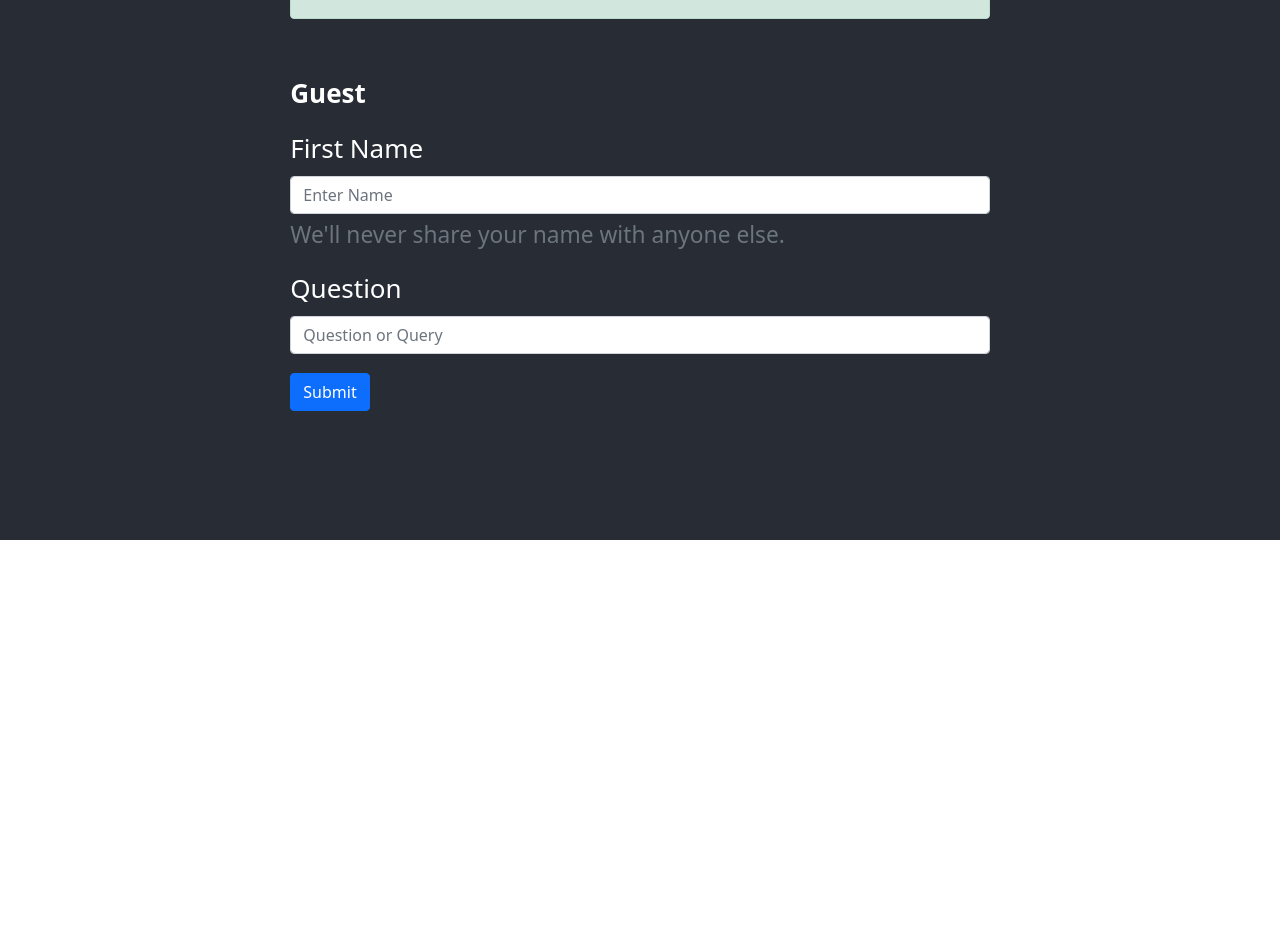
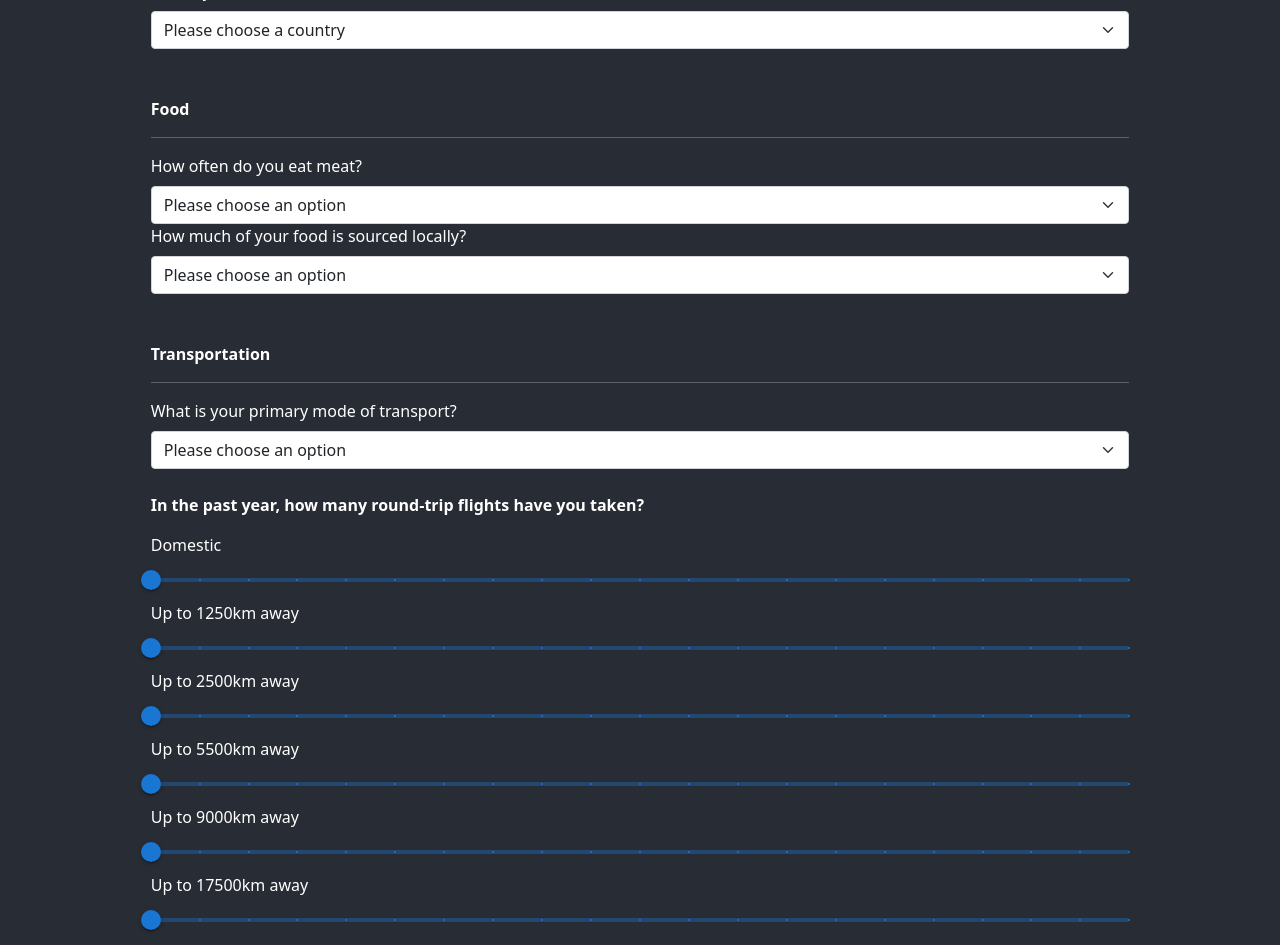
Before and after one commit to 71xn/futuristfest, a React (Create React App) app: page / in a window 1280 px wide. Shown: the part 260-1205 px from the top of the page. Before the commit the page ends 800 px from the top, so only its background shows below. Built offline with nearby package versions, Linux system fonts and the light colour scheme.

Commit message:
finished form and score meter etc.

```diff
--- a/package.json
+++ b/package.json
@@ -5,7 +5,7 @@
   "dependencies": {
     "@emotion/react": "^11.4.1",
     "@emotion/styled": "^11.3.0",
-    "@mui/material": "^5.0.1",
+    "@mui/material": "^5.0.2",
     "@testing-library/jest-dom": "^5.14.1",
     "@testing-library/react": "^11.2.7",
     "@testing-library/user-event": "^12.8.3",
@@ -13,7 +13,7 @@
     "react": "^17.0.2",
     "react-bootstrap": "^2.0.0-beta.6",
     "react-dom": "^17.0.2",
-    "react-hook-form": "^7.16.0",
+    "react-hook-form": "^7.17.1",
     "react-router-dom": "^5.3.0",
     "react-scripts": "4.0.3",
     "web-vitals": "^1.1.2"
--- /dev/null
+++ b/src/components/EnvForm.js
@@ -0,0 +1,263 @@
+import React, { useState } from "react";
+import { useForm } from "react-hook-form";
+import { Form, Button, FloatingLabel, ThemeProvider } from "react-bootstrap";
+import Slider from "@mui/material/Slider";
+import "bootstrap/dist/css/bootstrap.min.css";
+import StatusBar from "./StatusBar";
+
+export default function EnvForm() {
+	const [check, setCheck] = useState(false);
+	const [footprint, setFootprint] = useState(0.1);
+
+	const {
+		register,
+		handleSubmit,
+		formState: { errors },
+	} = useForm();
+
+	const onSubmit = async (data) => {
+		console.log(data);
+		const apiURL =
+			"https://futuristfest.herokuapp.com//env-data/?" +
+			"house2=" +
+			data.House2;
+		const request = await fetch(apiURL);
+		const apiData = await request.json();
+		console.log(apiData);
+		setFootprint(apiData.footprintScore);
+	};
+	console.log(errors);
+
+	return (
+		<div>
+			<br />
+			<br />
+			<br />
+			<b>
+				{" "}
+				<u>Carbon Footprint Calculator</u>
+			</b>
+			<hr />
+
+			<Form onSubmit={handleSubmit(onSubmit)}>
+				<Form.Group className="mb-3" controlId="formBasicEmail">
+					<Form.Label>First Name</Form.Label>
+					<Form.Control
+						type="text"
+						placeholder="Enter Name"
+						{...register("Name", { required: true })}
+					/>
+					<Form.Text className="text-muted">
+						We'll never share your data with anyone else.
+					</Form.Text>
+				</Form.Group>
+				<Form.Label>Country</Form.Label>
+				<Form.Select
+					aria-label="Floating label select example"
+					{...register("Country", { required: true })}
+				>
+					<option>Please choose a country</option>
+					<option value="UK">UK</option>
+					<option value="USA">USA</option>
+					<option value="Australia">Australia</option>
+				</Form.Select>
+				<br />
+				<br />
+				<b> Food </b>
+				<hr />
+				<Form.Label>How often do you eat meat?</Form.Label>
+				<Form.Select {...register("Food1", { required: true })}>
+					<option>Please choose an option </option>
+					<option value="1">Once per meal</option>
+					<option value="2">Once per day</option>
+					<option value="3">A couple of times per week</option>
+					<option value="4">Once per week</option>
+					<option value="5">Pescytarian</option>
+					<option value="6">Vegetarian</option>
+				</Form.Select>
+				<Form.Label>How much of your food is sourced locally?</Form.Label>
+				<Form.Select {...register("Food2", { required: true })}>
+					<option>Please choose an option </option>
+					<option value="0">None</option>
+					<option value="1">10 - 30%</option>
+					<option value="2">30 - 60%</option>
+					<option value="3">60 - 80%</option>
+					<option value="4">80 - 100%</option>
+				</Form.Select>
+
+				<br />
+				<br />
+				<b> Transportation </b>
+				<hr />
+				<Form.Label>What is your primary mode of transport?</Form.Label>
+				<Form.Select {...register("Transport1", { required: true })}>
+					<option>Please choose an option </option>
+					<option value="1">Foot / Bike</option>
+					<option value="2">Motorbike / Moped</option>
+					<option value="3">Car / Other personal vehicle</option>
+					<option value="4">Private Helicopter</option>
+					<option value="5">Public Transport</option>
+				</Form.Select>
+				<br />
+				<p>
+					<b>In the past year, how many round-trip flights have you taken?</b>
+				</p>
+				<Form.Label>Domestic</Form.Label>
+				<Slider
+					defaultValue={0}
+					min={0}
+					max={20}
+					step={1}
+					marks
+					aria-label="default"
+					valueLabelDisplay="auto"
+					{...register("Flights1", { required: false })}
+				/>
+				<Form.Label>Up to 1250km away</Form.Label>
+				<Slider
+					defaultValue={0}
+					min={0}
+					max={20}
+					step={1}
+					marks
+					aria-label="default"
+					valueLabelDisplay="auto"
+					{...register("Flights2", { required: false })}
+				/>
+
+				<Form.Label>Up to 2500km away</Form.Label>
+				<Slider
+					defaultValue={0}
+					min={0}
+					max={20}
+					step={1}
+					marks
+					aria-label="default"
+					valueLabelDisplay="auto"
+					{...register("Flights3", { required: false })}
+				/>
+				<Form.Label>Up to 5500km away</Form.Label>
+				<Slider
+					defaultValue={0}
+					min={0}
+					max={20}
+					step={1}
+					marks
+					aria-label="default"
+					valueLabelDisplay="auto"
+					{...register("Flights4", { required: false })}
+				/>
+				<Form.Label>Up to 9000km away</Form.Label>
+				<Slider
+					defaultValue={0}
+					min={0}
+					max={20}
+					step={1}
+					marks
+					aria-label="default"
+					valueLabelDisplay="auto"
+					{...register("Flights5", { required: false })}
+				/>
+				<Form.Label>Up to 17500km away</Form.Label>
+				<Slider
+					defaultValue={0}
+					min={0}
+					max={20}
+					step={1}
+					marks
+					aria-label="default"
+					valueLabelDisplay="auto"
+					{...register("Flights6", { required: false })}
+				/>
+				<Form.Label>Up to 17500km away</Form.Label>
+				<br />
+				<br />
+				<Form.Check
+					label="Do you own a private jet?"
+					{...register("Flights7", { required: false })}
+				/>
+
+				<br />
+				<br />
+				<b> Household </b>
+				<hr />
+				<Form.Label>What type of house do you live in?</Form.Label>
+				<Form.Select {...register("House1", { required: false })}>
+					<option>Please choose an option </option>
+					<option value="1">Detached/Single-family home</option>
+					<option value="2">Semi-detached home</option>
+					<option value="3">Low-occupancy apartments</option>
+					<option value="4">High-occupancy apartments</option>
+				</Form.Select>
+
+				<br />
+				<Form.Label>What percentage of your energy mix is green?</Form.Label>
+				{check === false ? (
+					<Slider
+						defaultValue={0}
+						min={0}
+						max={100}
+						step={5}
+						marks
+						aria-label="default"
+						valueLabelDisplay="auto"
+						{...register("House2", { required: false })}
+					/>
+				) : (
+					<Slider
+						defaultValue={0}
+						min={0}
+						max={100}
+						step={5}
+						marks
+						aria-label="default"
+						valueLabelDisplay="auto"
+						disabled
+					/>
+				)}
+				<Form.Check
+					label="Do not know?"
+					checked={check}
+					onChange={(e) => {
+						setCheck(e.target.checked);
+					}}
+				/>
+
+				<br />
+				<Form.Label>
+					To what extent is your home equipped with energy-saving improvements?
+					e.g. Smart Meters, Efficient Boilers etc.
+				</Form.Label>
+				<Form.Select {...register("House3", { required: false })}>
+					<option>Please choose the statement that fits the best</option>
+					<option value="1">
+						I have many energy-saving improvements in my home
+					</option>
+					<option value="2">
+						I have a couple of energy-saving improvements in my home
+					</option>
+					<option value="3">
+						I have no energy-saving improvements in my home
+					</option>
+					<option value="0">Do not know</option>
+				</Form.Select>
+
+				<br />
+				<br />
+				<Button variant="primary" type="submit">
+					Submit
+				</Button>
+				<br />
+				<br />
+				<br />
+			</Form>
+			<div>
+				<p>Your carbon footprint score is . . .</p>
+				<StatusBar value={footprint} />
+			</div>
+			<br />
+			<br />
+			<br />
+		</div>
+	);
+}
--- /dev/null
+++ b/src/components/StatusBar.js
@@ -0,0 +1,26 @@
+import React from "react";
+import { ProgressBar } from "react-bootstrap";
+
+export default function StatusBar(props) {
+	function calculateVal(v) {
+		console.log(v);
+		return v * 100;
+	}
+
+	function variantCheck(v) {
+		if (v < 0.4) {
+			return "success";
+		} else if (v > 0.4 && v < 0.69) {
+			return "warning";
+		} else if (v >= 0.7) {
+			return "danger";
+		}
+	}
+
+	return (
+		<ProgressBar
+			variant={variantCheck(props.value)}
+			now={calculateVal(props.value)}
+		/>
+	);
+}
--- a/src/pages/Main.js
+++ b/src/pages/Main.js
@@ -1,21 +1,13 @@
 import { Alert } from "react-bootstrap";
 import "../styles/Main.css";
 import Form from "../components/Form";
+import EnvForm from "../components/EnvForm";
+import "bootstrap/dist/css/bootstrap.min.css";
 
 function Main() {
 	return (
 		<div className="Main">
-			<Alert show={true} variant="success">
-				<Alert.Heading>This page is still a work in progress!</Alert.Heading>
-				<hr />
-				<p>
-					{" "}
-					Check back soon for more updates, or contact us{" "}
-					<a href="/contact">here</a>.
-				</p>
-			</Alert>
-			<br />
-			<Form />
+			<EnvForm />
 		</div>
 	);
 }
--- a/src/styles/App.css
+++ b/src/styles/App.css
@@ -5,7 +5,6 @@
 	flex-direction: column;
 	align-items: center;
 	justify-content: center;
-	font-size: calc(10px + 2vmin);
 	color: white;
 }
 
```
Also changed, not shown: 1 other file (tests, documents, lock files or other folders).
